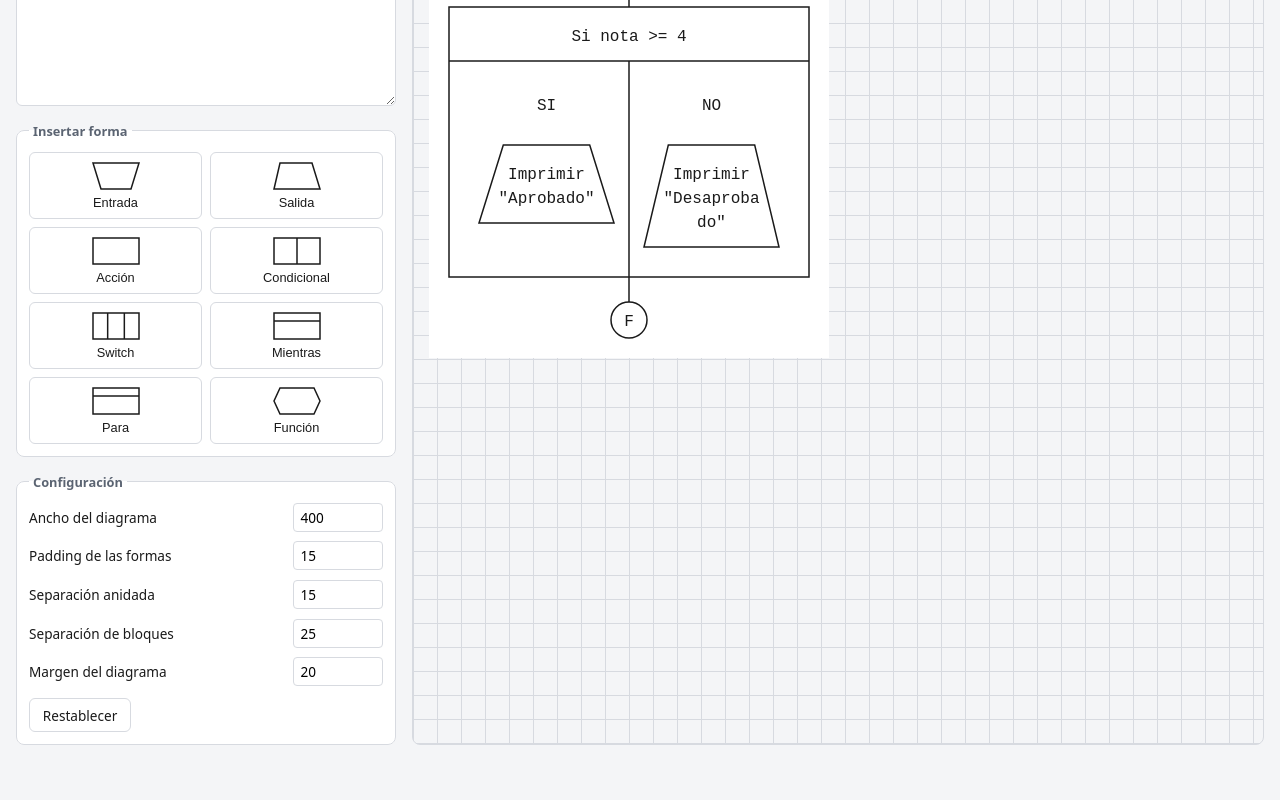
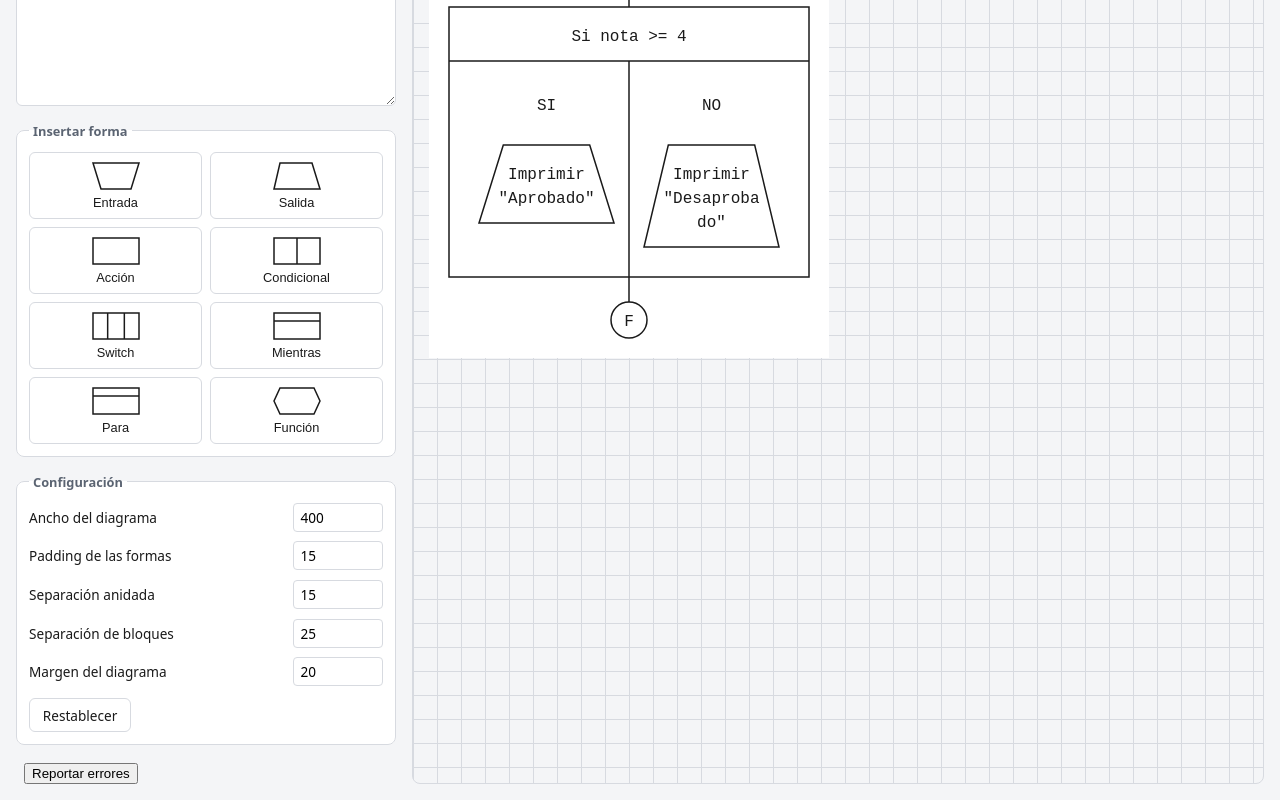
Before and after one commit to RamonEnProceso/UTN-Toolkit, a React (Vite) app in the folder 01-frontend/: page /diagramaLindsay in a window 1280 px wide. Shown: the part 289-1089 px from the top of the page. Before the commit the page ends 1050 px from the top, so only its background shows below. Built offline with nearby package versions, Linux system fonts and the light colour scheme.

Commit message:
feat: Añadir boton para reportar bugs

```diff
--- a/01-frontend/src/features/diagram/Diagram.tsx
+++ b/01-frontend/src/features/diagram/Diagram.tsx
@@ -197,6 +197,9 @@ export default function Diagram() {
             onCambio={(patch) => setConfig((c) => ({ ...c, ...patch }))}
             onRestablecer={() => setConfig(configPorDefecto)}
           />
+          <a href="https://github.com/RamonEnProceso/UTN-Toolkit/issues/new" target="_blank" rel="noopener noreferrer" style={{marginLeft: '8px'}}>
+            <button className="reportar-errores">Reportar errores</button>
+          </a>
         </aside>
 
         <main className="panel-canvas">
```
